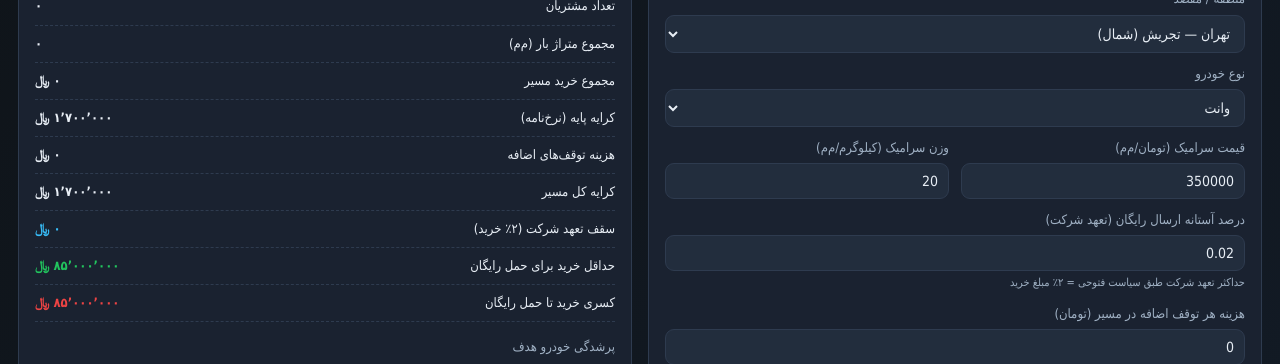
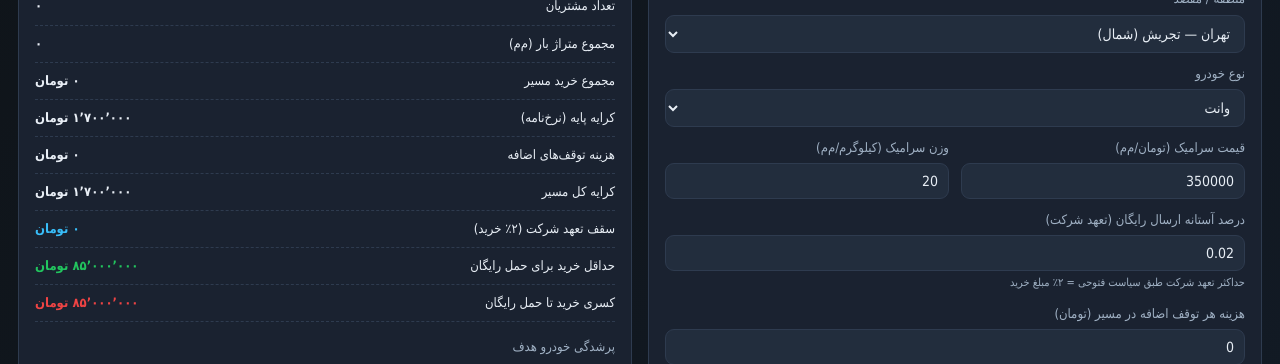
Before and after one commit to mrahmadi64/mrahmadi64.github.io, a plain HTML site: page free-shipping-calculator.html in a window 1280 px wide. Shown: the part 229-593 px from the top of the page. Drawn offline with Linux system fonts and the light colour scheme.

Commit message:
Update free-shipping-calculator.html

```diff
--- a/free-shipping-calculator.html
+++ b/free-shipping-calculator.html
@@ -307,13 +307,13 @@ function calculate(){
   // به‌روزرسانی خلاصه
   sCount.textContent  = fa(count);
   sArea.textContent   = fa(totalArea);
-  sBuy.textContent    = fa(totalBuy)+' ﷼';
-  sBase.textContent   = fa(baseRate)+' ﷼';
-  sStop.textContent   = fa(stopTotal)+' ﷼';
-  sTotal.textContent  = fa(totalFreight)+' ﷼';
-  sCap.textContent    = fa(companyCapTotal)+' ﷼';
-  sMinBuy.textContent = (minBuyForFree===Infinity?'—':fa(minBuyForFree)+' ﷼');
-  sGap.textContent    = fa(gap)+' ﷼';
+  sBuy.textContent    = fa(totalBuy)+' تومان';
+  sBase.textContent   = fa(baseRate)+' تومان';
+  sStop.textContent   = fa(stopTotal)+' تومان';
+  sTotal.textContent  = fa(totalFreight)+' تومان';
+  sCap.textContent    = fa(companyCapTotal)+' تومان';
+  sMinBuy.textContent = (minBuyForFree===Infinity?'—':fa(minBuyForFree)+' تومان');
+  sGap.textContent    = fa(gap)+' تومان';
 
   // وضعیت بچ
   const sb=document.getElementById('statusBar');
```
